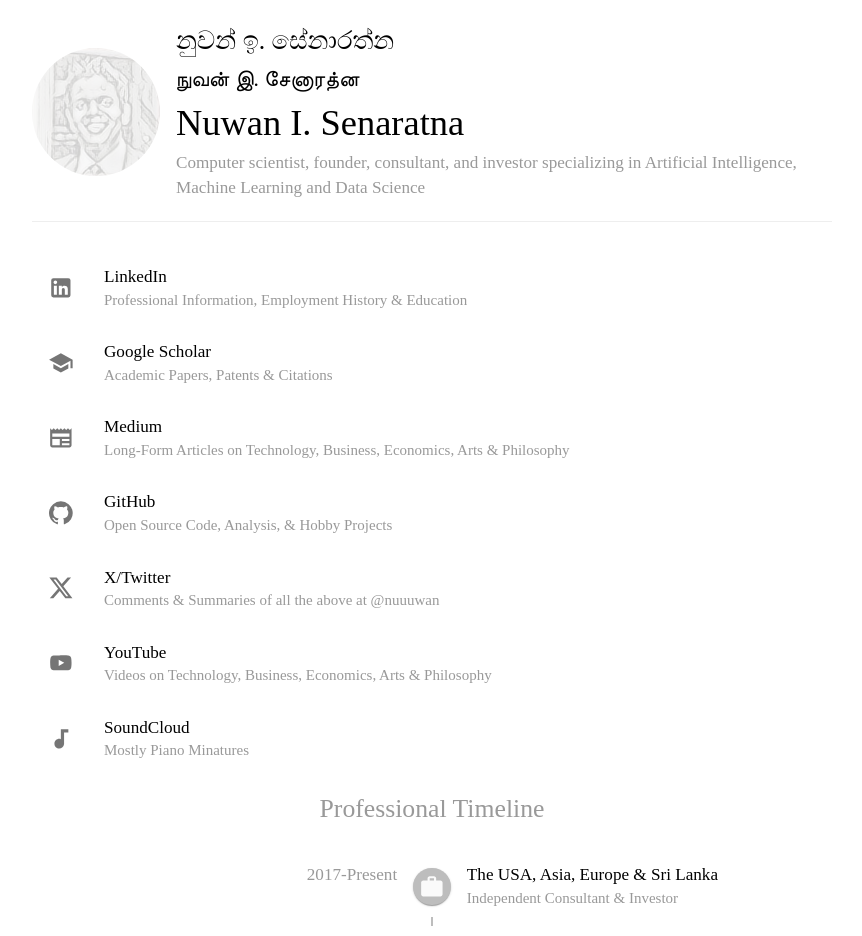
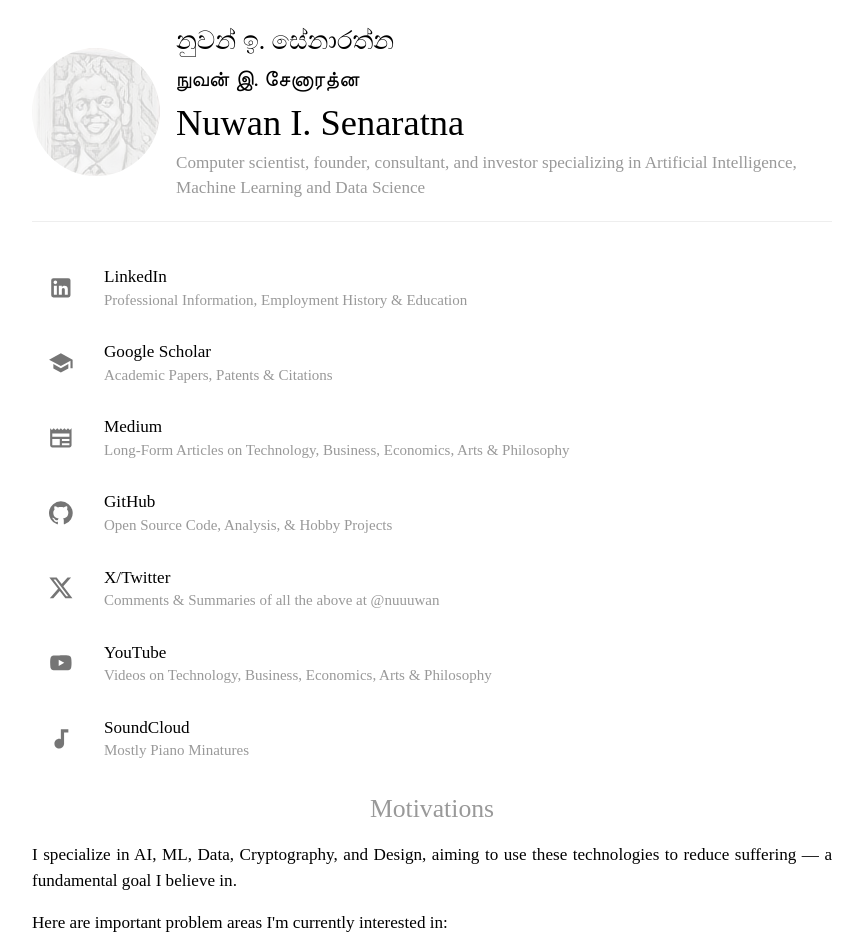
Before and after one commit to nuuuwan/nuuuwan, a React (Create React App) app: page / in a window 1280 px wide. Shown: the top 936 px of the page, without its empty margins (208-1070 px from the left). Built offline with nearby package versions, Linux system fonts and the light colour scheme; a web font is replaced by a local one.

Commit message:
Removed Professional timeline

```diff
--- a/src/view/pages/HomePage.js
+++ b/src/view/pages/HomePage.js
@@ -68,7 +68,6 @@ export default function HomePage() {
       <PageTitle />
 
       <LinksSection />
-      <TimelineSection />
       <VisionSection />
       <ProfileSection />
 
```
